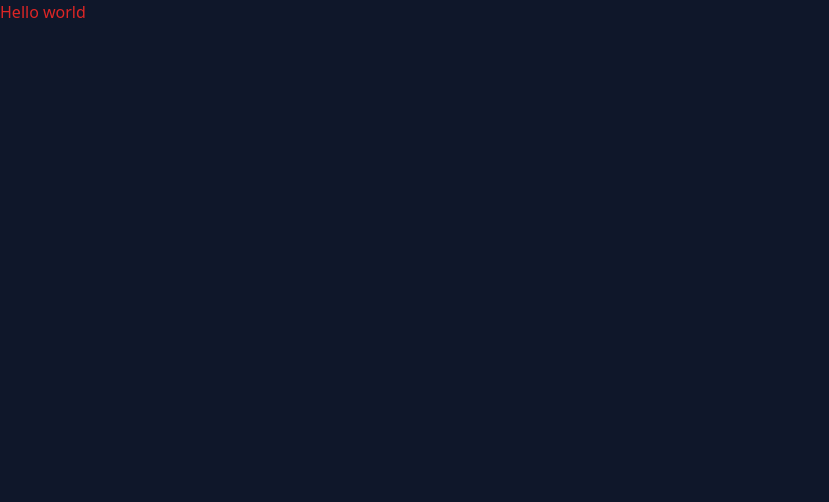
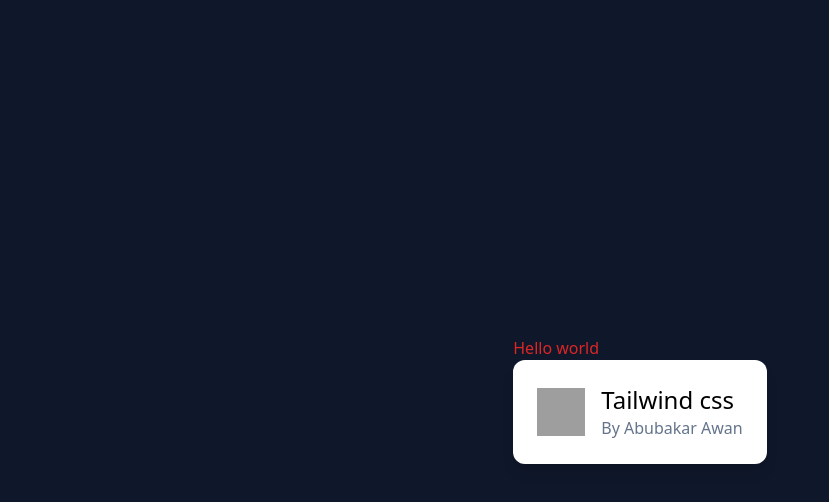
Before and after one commit to Abu-bakar-webdeveloper/css-files, a plain HTML site: page tailwind01/dist/index.html in a window 1280 px wide. Shown: the whole page, without its empty margins (0-829 px from the left). Drawn offline with Linux system fonts and the light colour scheme; grey boxes are pictures that could not be loaded.

Commit message:
logo card with tailwind

```diff
--- a/tailwind01/dist/index.html
+++ b/tailwind01/dist/index.html
@@ -6,7 +6,20 @@
     <title>Document</title>
     <link rel="stylesheet" href="style.css">
 </head>
-<body class="bg-slate-900">
+<body class="bg-slate-900 grid place-content-center h-screen">
     <h1 class="text-red-600">Hello world</h1>
+    <div class="">
+        <div class="p-6 max-w-sm mx-auto bg-white rounded-xl shadow-lg flex items-center space-x-4">
+            <div>
+                <img class="h-12 w-12" src="https://upload.wikimedia.org/wikipedia/commons/7/76/Physics_wallah_logo.jpg" alt="">
+            </div>
+            <div>
+                <div class="text-2xl font-medium text-black">
+                    Tailwind css
+                    <p class="text-slate-500 text-base">By Abubakar Awan</p>
+                </div>
+            </div>
+        </div>
+    </div>
 </body>
 </html>
```
Also changed, not shown: tailwind01/dist/style.css.
